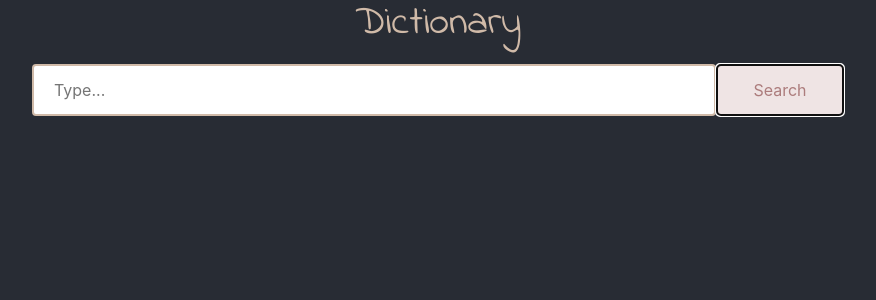
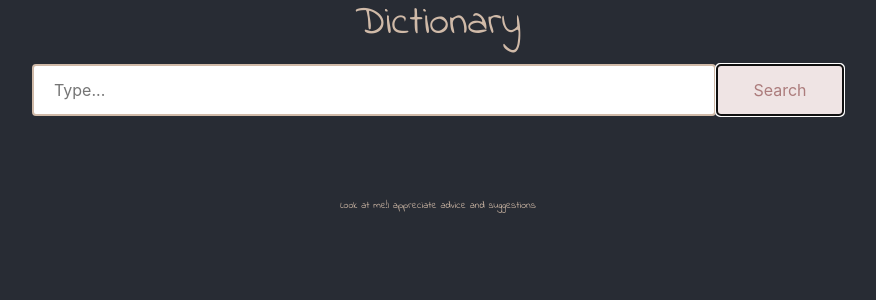
Before and after one commit to CorinnaGen/dictionary-app, a React (Create React App) app: page / in a window 1280 px wide. Shown: the top 300 px of the page, without its empty margins (202-1078 px from the left). Built offline with nearby package versions, Linux system fonts and the light colour scheme.

Commit message:
search component

```diff
--- a/src/App.css
+++ b/src/App.css
@@ -8,26 +8,9 @@ h1{
   color:#d0baa8;
 }
 
-input[type=text]{
-  width: 50%;
-  padding: 12px 20px;
-  margin: 8px 0;
-  box-sizing:content-box;
-   border: 2px solid #d0baa8;
-  border-radius: 4px;
-
+footer{
+  margin: 50px 0;
+  font-family: 'Indie Flower', cursive;
+  font-size: 10px;
+  color:#d0baa8;
 }
-input[type=text]:focus{
-   background-color:#efe4e4;
-}
-
-input[type=submit]{
-   width: 10%;
-  padding: 12px 20px;
-  margin: 8px 0;
-  border: 2px solid #ac7c7c;
-  border-radius: 4px;
-  color: #ac7c7c;
-  background-color:#efe4e4;
-
-}
--- a/src/App.js
+++ b/src/App.js
@@ -1,14 +1,18 @@
 import './App.css';
+import SearchEngine from "./SearchEngine";
 
 function App() {
   return (
     <div className="App">
+      <div className="Container">
       <header className="App-header">
       </header>
       <h1>Dictionary</h1>
-      <input type="text" placeholder="Type..." autoFocus></input>
-      <input type="submit" value="Search" autoFocus></input>
-    </div>
+      <main>
+     <SearchEngine/></main>
+     <br></br>
+     <footer>Look at me!I appreciate advice and suggestions</footer>
+    </div></div>
   );
 }
 
--- /dev/null
+++ b/src/SearchEngine.css
@@ -0,0 +1,23 @@
+input[type=text]{
+  width: 50%;
+  padding: 12px 20px;
+  margin: 8px 0;
+  box-sizing:content-box;
+   border: 2px solid #d0baa8;
+  border-radius: 4px;
+
+}
+input[type=text]:focus{
+   background-color:#efe4e4;
+}
+
+input[type=submit]{
+   width: 10%;
+  padding: 12px 20px;
+  margin: 8px 0;
+  border: 2px solid #ac7c7c;
+  border-radius: 4px;
+  color: #ac7c7c;
+  background-color:#efe4e4;
+
+}
--- /dev/null
+++ b/src/SearchEngine.js
@@ -0,0 +1,21 @@
+import React, {useState} from "react";
+import "./SearchEngine.css";
+
+export default function SearchWord(){
+let[keyWord, setkeyWord]= useState(null);
+
+    function Search(event){
+        event.preventDefault();
+        alert(`Searching for the meaning of ${keyWord}`);
+    }
+    function handleKeyWord(event){
+        setkeyWord(event.target.value);
+    }
+    return(
+        <div className="SearchEngine">
+            <form onSubmit={Search}>
+             <input type="text" placeholder="Type..." autoFocus onChange={handleKeyWord}></input>
+      <input type="submit" value="Search" autoFocus></input></form>
+        </div>
+    )
+}
```
